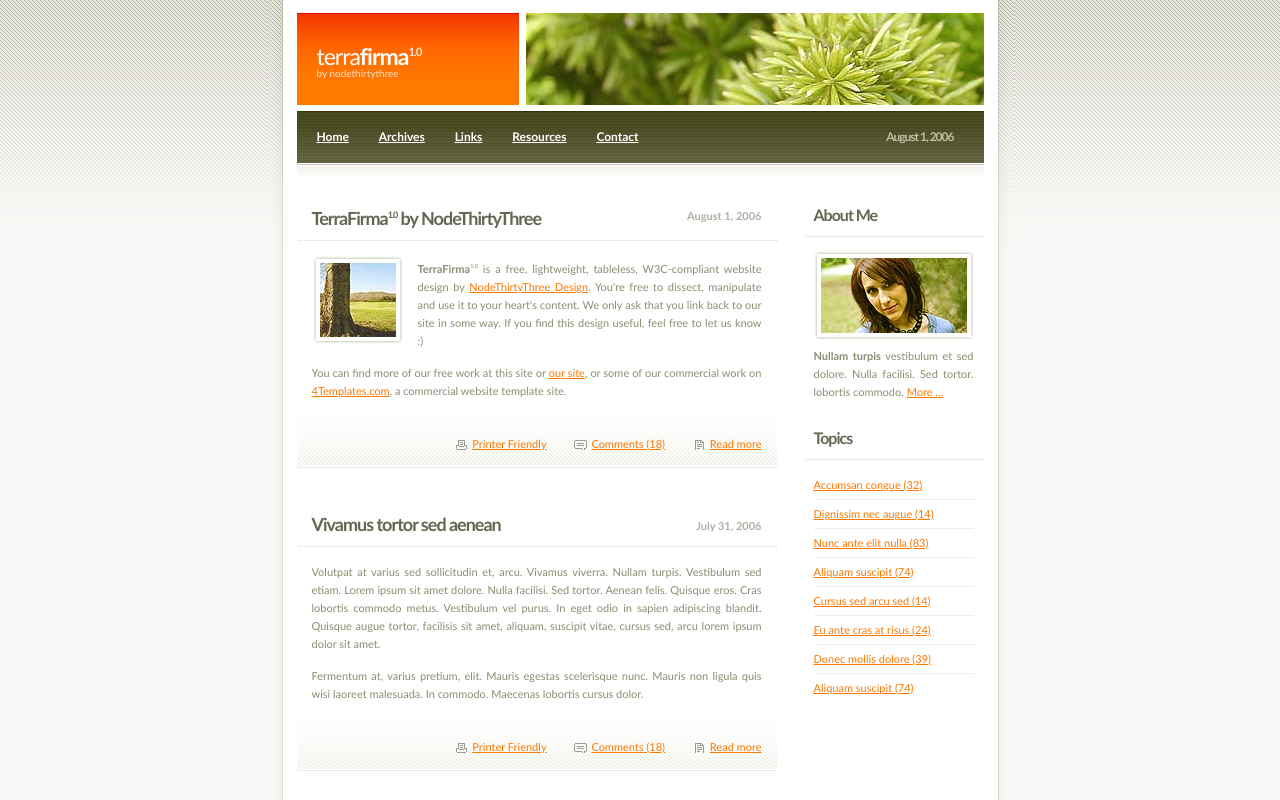
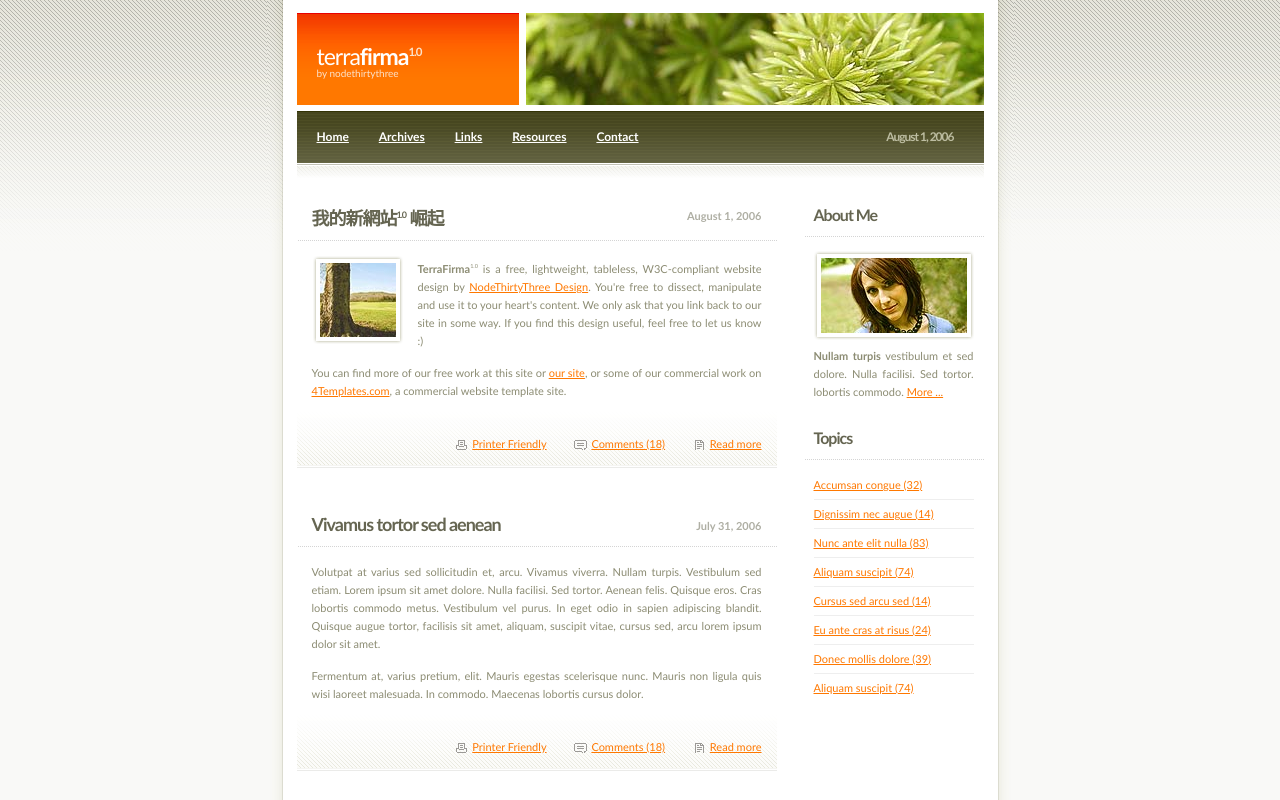
Before and after one commit to LEIeric0916/web, a plain HTML site: page index.html in a window 1280 px wide. Shown: the top 800 px of the page. Drawn offline with Linux system fonts and the light colour scheme.

Commit message:
Update index.html

```diff
--- a/index.html
+++ b/index.html
@@ -7,7 +7,7 @@
 -->
 <html>
 <head>
-<meta http-equiv="content-type" content="text/html; charset=iso-8859-1" />
+<meta http-equiv="content-type" content="text/html; charset=utf8" />
 <title>terrafirma1.0 by nodethirtythree</title>
 <meta name="keywords" content="" />
 <meta name="description" content="" />
@@ -47,7 +47,7 @@
 
 			<div class="post">
 				<div class="header">
-					<h3>TerraFirma<sup>1.0</sup> by NodeThirtyThree</h3>
+					<h3>我的新網站<sup>1.0</sup> 崛起</h3>
 					<div class="date">August 1, 2006</div>
 				</div>
 				<div class="content">
```
